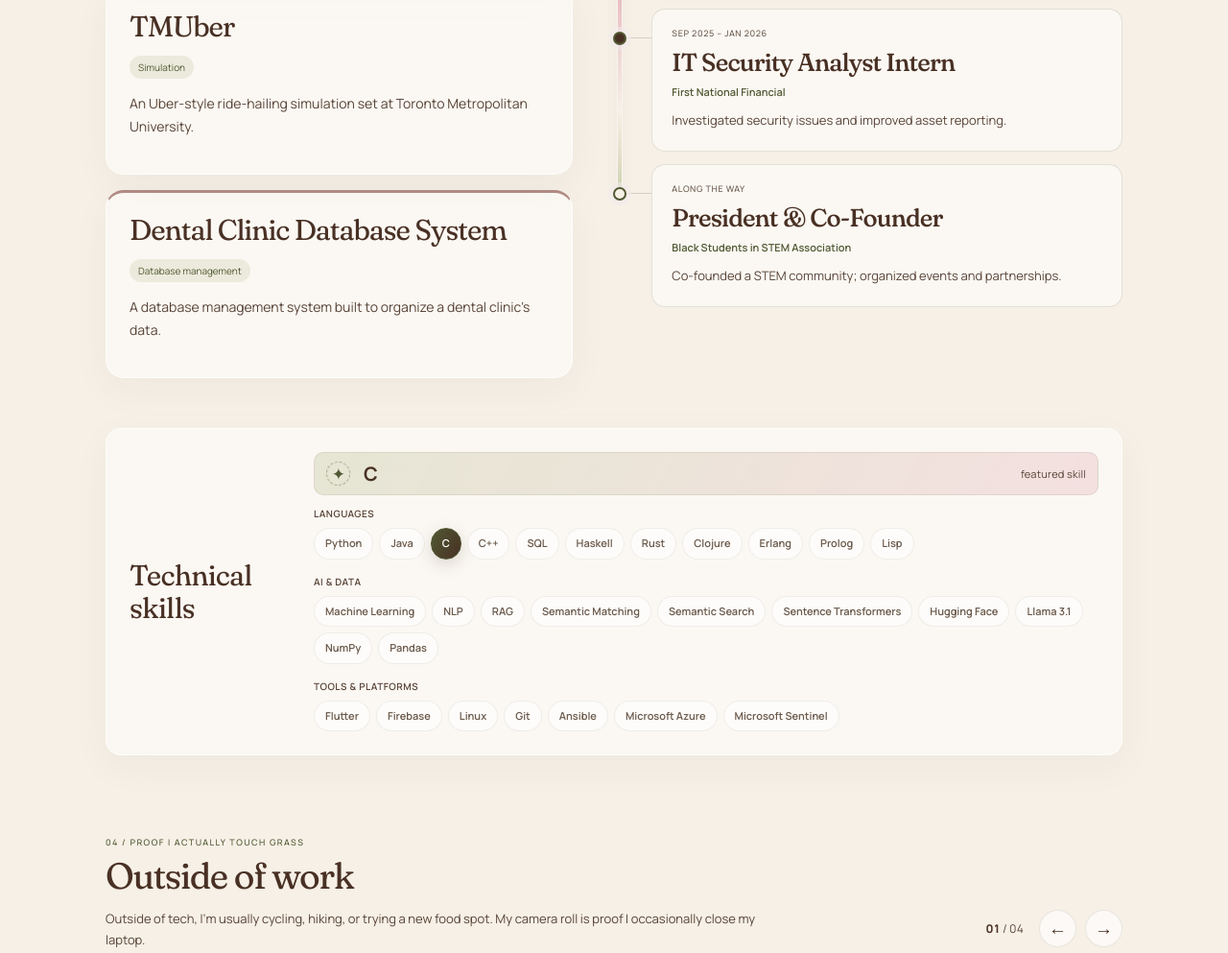
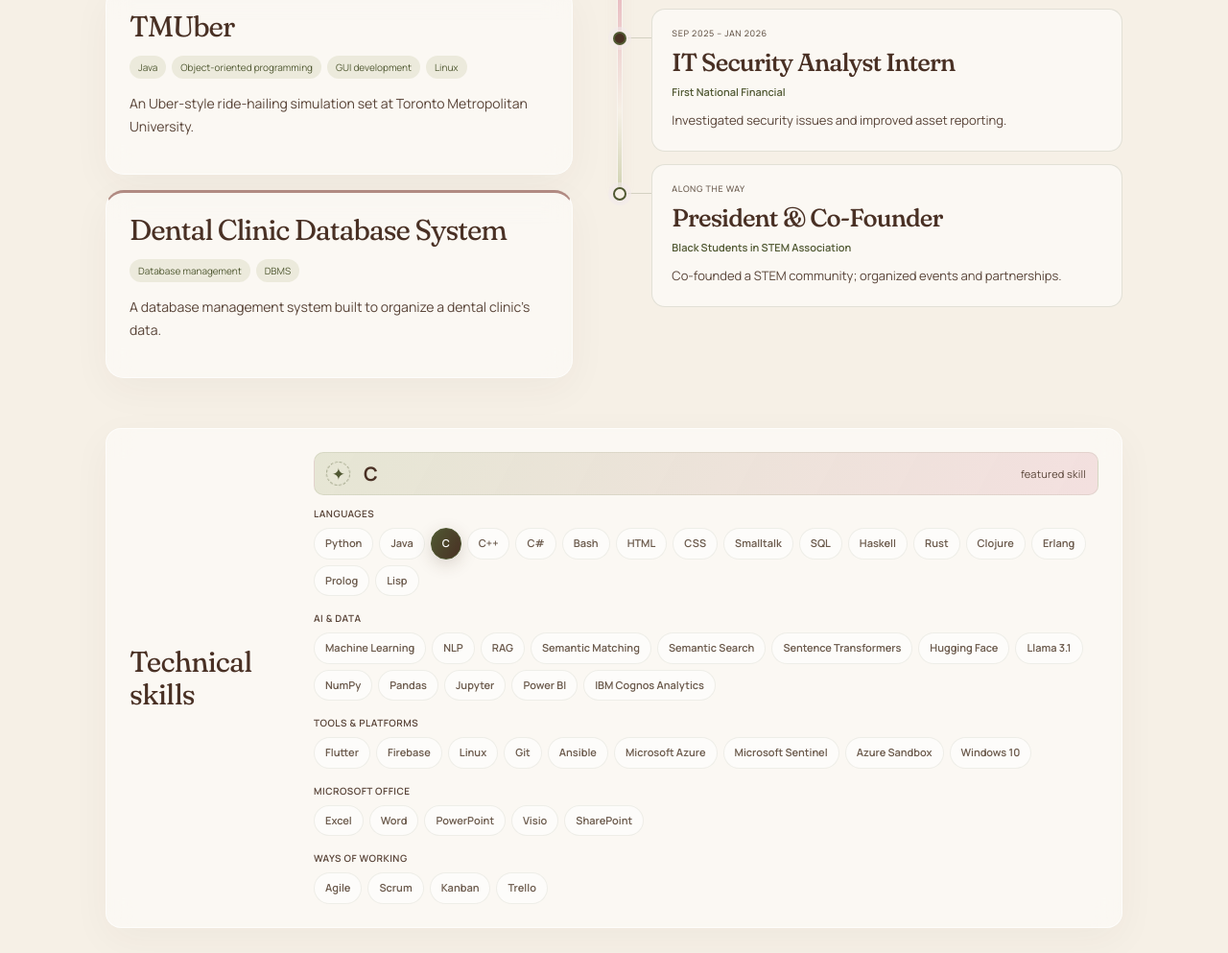
Before and after one commit to kameela5/personal, a plain HTML site: page index.html in a window 1280 px wide. Shown: the part 1668-2661 px from the top of the page at 96% size. Drawn offline with Linux system fonts and the light colour scheme.

Commit message:
Add résumé skills and project technology tags

```diff
--- a/index.html
+++ b/index.html
@@ -1362,12 +1362,12 @@
 </article>
 <article class="project-card" tabindex="0" aria-labelledby="tmuber-title">
 <h3 id="tmuber-title">TMUber</h3>
-<div class="project-meta"><span class="tag">Simulation</span></div>
+<div class="project-meta"><span class="tag">Java</span><span class="tag">Object-oriented programming</span><span class="tag">GUI development</span><span class="tag">Linux</span></div>
 <p>An Uber-style ride-hailing simulation set at Toronto Metropolitan University.</p>
 </article>
 <article class="project-card" tabindex="0" aria-labelledby="dental-clinic-title">
 <h3 id="dental-clinic-title">Dental Clinic Database System</h3>
-<div class="project-meta"><span class="tag">Database management</span></div>
+<div class="project-meta"><span class="tag">Database management</span><span class="tag">DBMS</span></div>
 <p>A database management system built to organize a dental clinic’s data.</p>
 </article>
 </div>
@@ -1446,6 +1446,11 @@
 <button aria-pressed="false" class="skill-chip" data-skill="Java" type="button">Java</button>
 <button aria-pressed="false" class="skill-chip" data-skill="C" type="button">C</button>
 <button aria-pressed="false" class="skill-chip" data-skill="C++" type="button">C++</button>
+<button aria-pressed="false" class="skill-chip" data-skill="C#" type="button">C#</button>
+<button aria-pressed="false" class="skill-chip" data-skill="Bash" type="button">Bash</button>
+<button aria-pressed="false" class="skill-chip" data-skill="HTML" type="button">HTML</button>
+<button aria-pressed="false" class="skill-chip" data-skill="CSS" type="button">CSS</button>
+<button aria-pressed="false" class="skill-chip" data-skill="Smalltalk" type="button">Smalltalk</button>
 <button aria-pressed="false" class="skill-chip" data-skill="SQL" type="button">SQL</button>
 <button aria-pressed="false" class="skill-chip" data-skill="Haskell" type="button">Haskell</button>
 <button aria-pressed="false" class="skill-chip" data-skill="Rust" type="button">Rust</button>
@@ -1465,6 +1470,9 @@
 <button aria-pressed="false" class="skill-chip" data-skill="Llama 3.1" type="button">Llama 3.1</button>
 <button aria-pressed="false" class="skill-chip" data-skill="NumPy" type="button">NumPy</button>
 <button aria-pressed="false" class="skill-chip" data-skill="Pandas" type="button">Pandas</button>
+<button aria-pressed="false" class="skill-chip" data-skill="Jupyter" type="button">Jupyter</button>
+<button aria-pressed="false" class="skill-chip" data-skill="Power BI" type="button">Power BI</button>
+<button aria-pressed="false" class="skill-chip" data-skill="IBM Cognos Analytics" type="button">IBM Cognos Analytics</button>
 </div></div>
 <div class="skill-group"><h3 class="skill-category">Tools &amp; platforms</h3><div class="skill-group-chips">
 <button aria-pressed="false" class="skill-chip" data-skill="Flutter" type="button">Flutter</button>
@@ -1474,6 +1482,21 @@
 <button aria-pressed="false" class="skill-chip" data-skill="Ansible" type="button">Ansible</button>
 <button aria-pressed="false" class="skill-chip" data-skill="Microsoft Azure" type="button">Microsoft Azure</button>
 <button aria-pressed="false" class="skill-chip" data-skill="Microsoft Sentinel" type="button">Microsoft Sentinel</button>
+<button aria-pressed="false" class="skill-chip" data-skill="Azure Sandbox" type="button">Azure Sandbox</button>
+<button aria-pressed="false" class="skill-chip" data-skill="Windows 10" type="button">Windows 10</button>
+</div></div>
+<div class="skill-group"><h3 class="skill-category">Microsoft Office</h3><div class="skill-group-chips">
+<button aria-pressed="false" class="skill-chip" data-skill="Excel" type="button">Excel</button>
+<button aria-pressed="false" class="skill-chip" data-skill="Word" type="button">Word</button>
+<button aria-pressed="false" class="skill-chip" data-skill="PowerPoint" type="button">PowerPoint</button>
+<button aria-pressed="false" class="skill-chip" data-skill="Visio" type="button">Visio</button>
+<button aria-pressed="false" class="skill-chip" data-skill="SharePoint" type="button">SharePoint</button>
+</div></div>
+<div class="skill-group"><h3 class="skill-category">Ways of working</h3><div class="skill-group-chips">
+<button aria-pressed="false" class="skill-chip" data-skill="Agile" type="button">Agile</button>
+<button aria-pressed="false" class="skill-chip" data-skill="Scrum" type="button">Scrum</button>
+<button aria-pressed="false" class="skill-chip" data-skill="Kanban" type="button">Kanban</button>
+<button aria-pressed="false" class="skill-chip" data-skill="Trello" type="button">Trello</button>
 </div></div>
 </div>
 </div>
```
